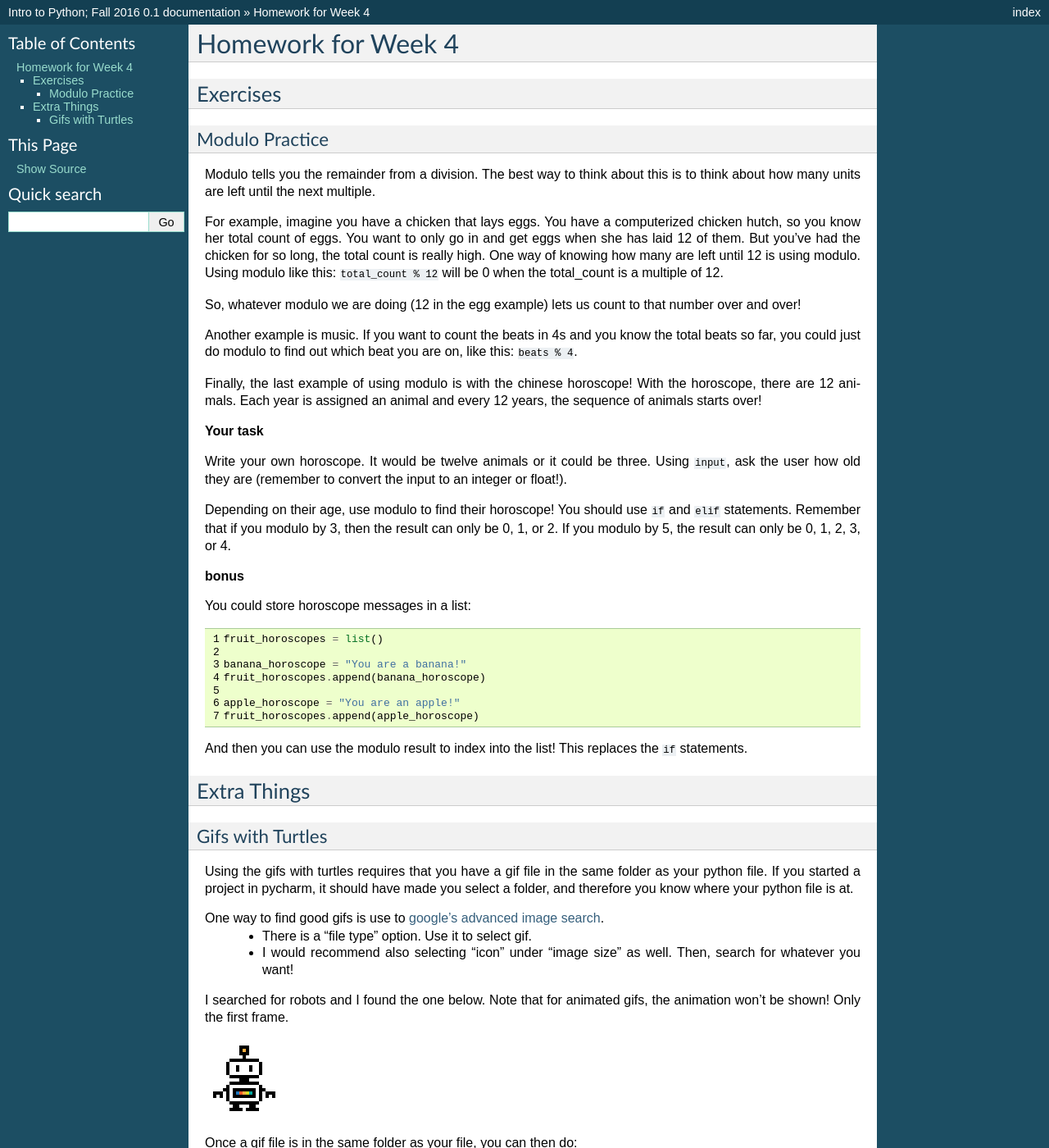
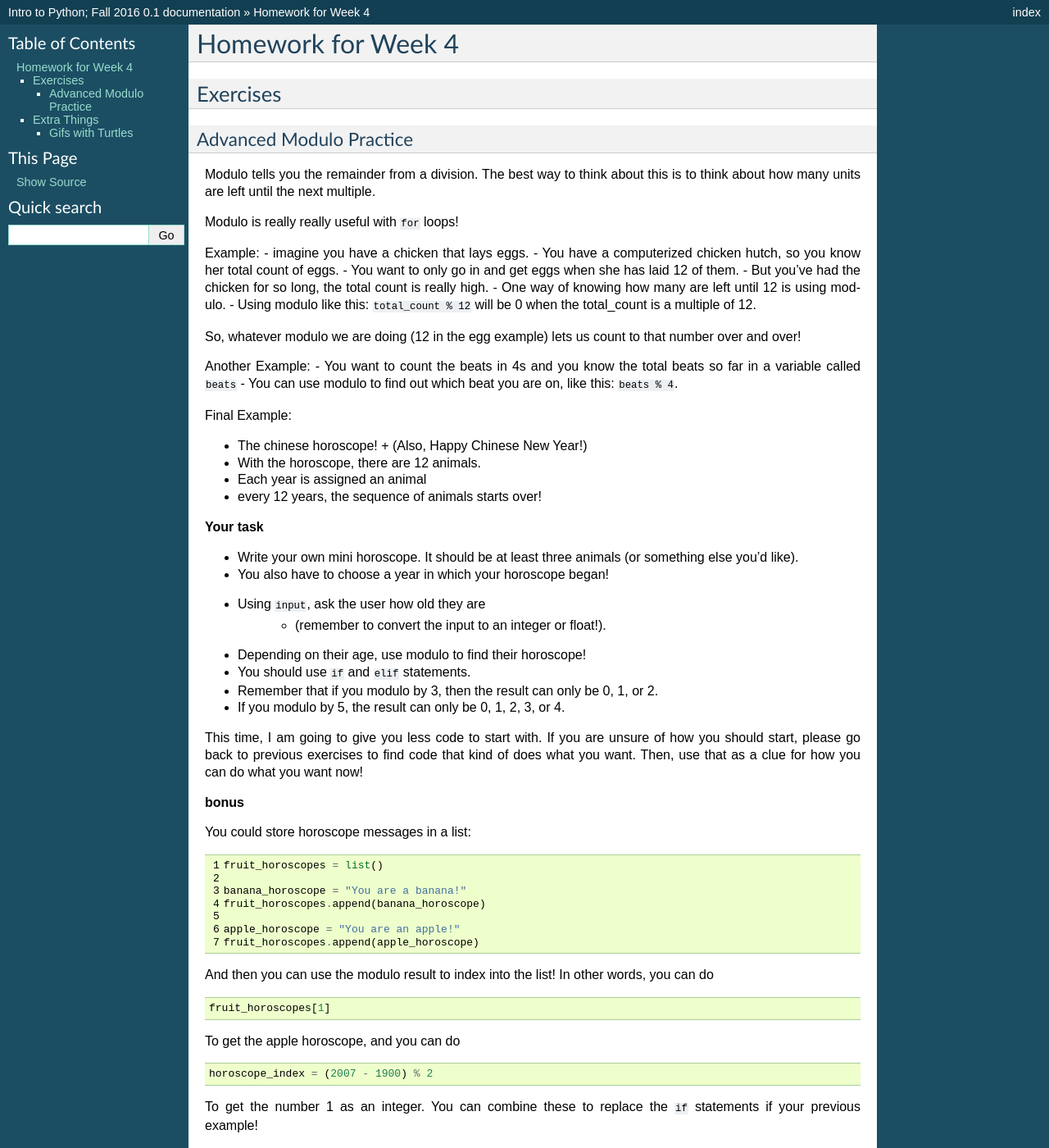
Before and after one commit to Heroes-Academy/IntroPython_Winter2017, a Sphinx documentation site: the page built from docs/source/exercises/week4_takehome.rst, in a window 1280 px wide and 1400 px high. Shown: the whole window at 82% size. Built offline with Sphinx 7.4.7, drawn with Linux system fonts in a browser that asks for light colours; some of the changed text lies outside the part shown.

Commit message:
syncing week 4

```diff
--- a/docs/source/exercises/for_turtles.rst
+++ b/docs/source/exercises/week4_for_turtles.rst
@@ -89,7 +89,8 @@ Modify the code in Exercise 2 so that:
         - make the turtle write "fizz buzz"
     - else, make the turtle black and write nothing.
 
-
+You can find the command for having the turtle "write" in the cheat sheet or on Python's help docs.
+I usually search "python turtles" in google and find them that way!
 
 Bonus Exercise 1
 ****************
@@ -145,6 +146,7 @@ Do the following:
 ::
     turtle_list = [turtle.Turtle()]
     turtle_list.append(turtle.Turtle())
+
 2. use a second for loop inside the main for loop to make each turtle move
 ::
     for t in turtle_list:
--- a/docs/source/exercises/week4_takehome.rst
+++ b/docs/source/exercises/week4_takehome.rst
@@ -4,38 +4,51 @@ Homework for Week 4
 Exercises
 ---------
 
-Modulo Practice
-***************
+Advanced Modulo Practice
+***********************
 
 Modulo tells you the remainder from a division.
 The best way to think about this is to think about how many units are left until the next multiple.
 
-For example, imagine you have a chicken that lays eggs.
-You have a computerized chicken hutch, so you know her total count of eggs.
-You want to only go in and get eggs when she has laid 12 of them.
-But you've had the chicken for so long, the total count is really high.
-One way of knowing how many are left until 12 is using modulo.
-Using modulo like this: :code:`total_count % 12` will be 0 when the total_count is a multiple of 12.
+Modulo is really really useful with :code:`for` loops!
+
+Example:
+- imagine you have a chicken that lays eggs.
+- You have a computerized chicken hutch, so you know her total count of eggs.
+- You want to only go in and get eggs when she has laid 12 of them.
+- But you've had the chicken for so long, the total count is really high.
+- One way of knowing how many are left until 12 is using modulo.
+- Using modulo like this: :code:`total_count % 12` will be 0 when the total_count is a multiple of 12.
 
 So, whatever modulo we are doing (12 in the egg example) lets us count to that number over and over!
 
-Another example is music.  If you want to count the beats in 4s and you know the total beats so far,
-you could just do modulo to find out which beat you are on, like this: :code:`beats % 4`.
+Another Example:
+- You want to count the beats in 4s and you know the total beats so far in a variable called :code:`beats`
+- You can use modulo to find out which beat you are on, like this: :code:`beats % 4`.
 
-Finally, the last example of using modulo is with the chinese horoscope!
-With the horoscope, there are 12 animals.  Each year is assigned an animal and every 12 years,
-the sequence of animals starts over!
+Final Example:
+
+- The chinese horoscope!
+  + (Also, Happy Chinese New Year!)
+- With the horoscope, there are 12 animals.
+- Each year is assigned an animal
+- every 12 years, the sequence of animals starts over!
 
 **Your task**
 
-Write your own horoscope. It would be twelve animals or it could be three.
-Using :code:`input`, ask the user how old they are
-(remember to convert the input to an integer or float!).
+- Write your own mini horoscope. It should be at least three animals (or something else you'd like).
+- You also have to choose a year in which your horoscope began!
+- Using :code:`input`, ask the user how old they are
+    + (remember to convert the input to an integer or float!).
 
-Depending on their age, use modulo to find their horoscope!
-You should use :code:`if` and :code:`elif` statements.
-Remember that if you modulo by 3, then the result can only be 0, 1, or 2.
-If you modulo by 5, the result can only be 0, 1, 2, 3, or 4.
+- Depending on their age, use modulo to find their horoscope!
+- You should use :code:`if` and :code:`elif` statements.
+- Remember that if you modulo by 3, then the result can only be 0, 1, or 2.
+- If you modulo by 5, the result can only be 0, 1, 2, 3, or 4.
+
+This time, I am going to give you less code to start with.
+If you are unsure of how you should start, please go back to previous exercises to find
+code that kind of does what you want.  Then, use that as a clue for how you can do what you want now!
 
 .. code-block:: python
     ### structure of solution
@@ -64,7 +77,20 @@ You could store horoscope messages in a list:
     fruit_horoscopes.append(apple_horoscope)
 
 And then you can use the modulo result to index into the list!
-This replaces the :code:`if` statements.
+In other words, you can do
+
+.. code-block:: python
+
+    fruit_horoscopes[1]
+
+To get the apple horoscope, and you can do
+
+.. code-block:: python
+
+    horoscope_index = (2007 - 1900) % 2
+
+To get the number 1 as an integer.
+You can combine these to replace the :code:`if` statements if your previous example!
 
 
 Extra Things
@@ -84,6 +110,8 @@ One way to find good gifs is use to `google's advanced image search <https://www
 I searched for robots and I found the one below.  Note that for animated gifs, the animation won't be shown!  Only the first frame.
 
 .. image:: robot.gif
+
+**Make sure the file is in the same folder as your python file!!!**
 
 Once a gif file is in the same folder as your file, you can then do:
 
```
Also changed, not shown: docs/source/refreshers/week4_refresher.rst (+45 -7 lines), docs/source/week4.rst (+14 -14 lines), docs/source/exercises/week3_forloops.rst (deleted).
